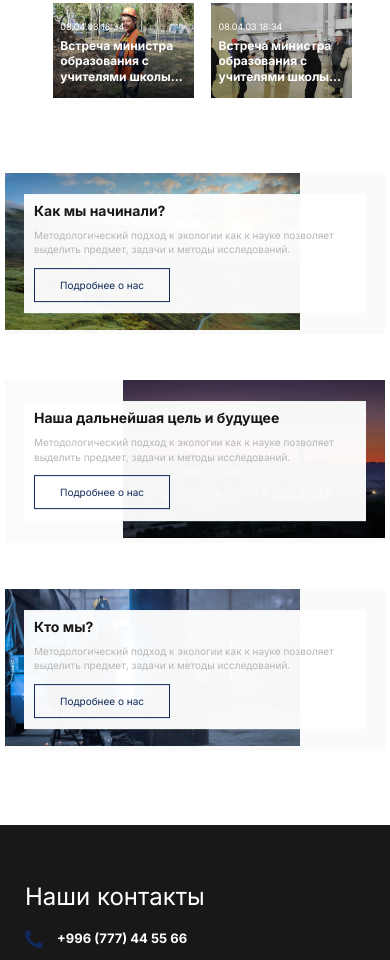
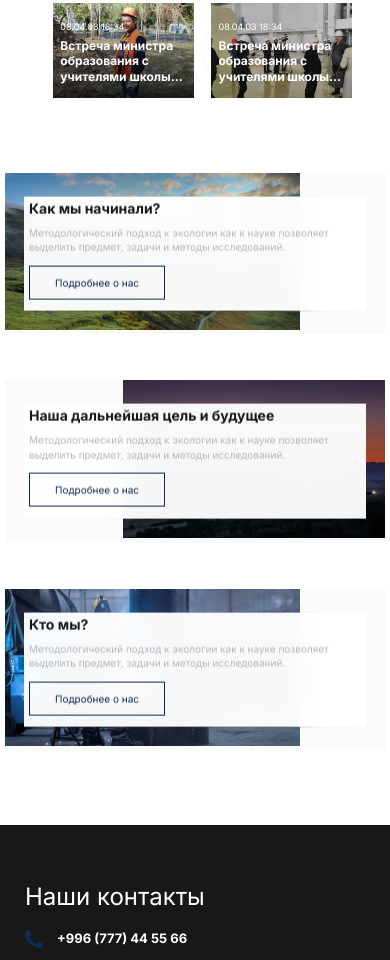
Before and after one commit to RustemetsuR/practice_project_1, a plain HTML site: page main_page.html in a window 390 px wide. Shown: the part 1589-2549 px from the top of the page. Drawn offline with Linux system fonts and the light colour scheme; files that its build step writes are made by us from their sources.

Commit message:
Added background-blur

```diff
--- a/css/main_content__css/main_page_content__css/about_us__css/style.css
+++ b/css/main_content__css/main_page_content__css/about_us__css/style.css
@@ -13,7 +13,7 @@
     margin-bottom: 46px;
     height: 100%;
     background: linear-gradient(0deg, rgba(250, 250, 250, 0.8), rgba(250, 250, 250, 0.8)), rgba(250, 250, 250, 0.8);
-    /* backdrop-filter: blur(15px); */
+    backdrop-filter: blur(15px);
 }
 
 .about-us-block__image-background {
@@ -31,7 +31,7 @@
     left: 48.6%;
     width: 50%;
     background: linear-gradient(0deg, rgba(255, 255, 255, 0.8), rgba(255, 255, 255, 0.8)), rgba(255, 255, 255, 0.8);
-    /* backdrop-filter: blur(15px); */
+    backdrop-filter: blur(15px);
     padding: 48px 80px 83px 48px;
 }
 
@@ -119,7 +119,7 @@
 
 @media (max-width: 600px) {
     .about-us__text-block {
-        padding: 10px;
+        padding: 5px;
         padding-bottom: 20px;
     }
 
```
